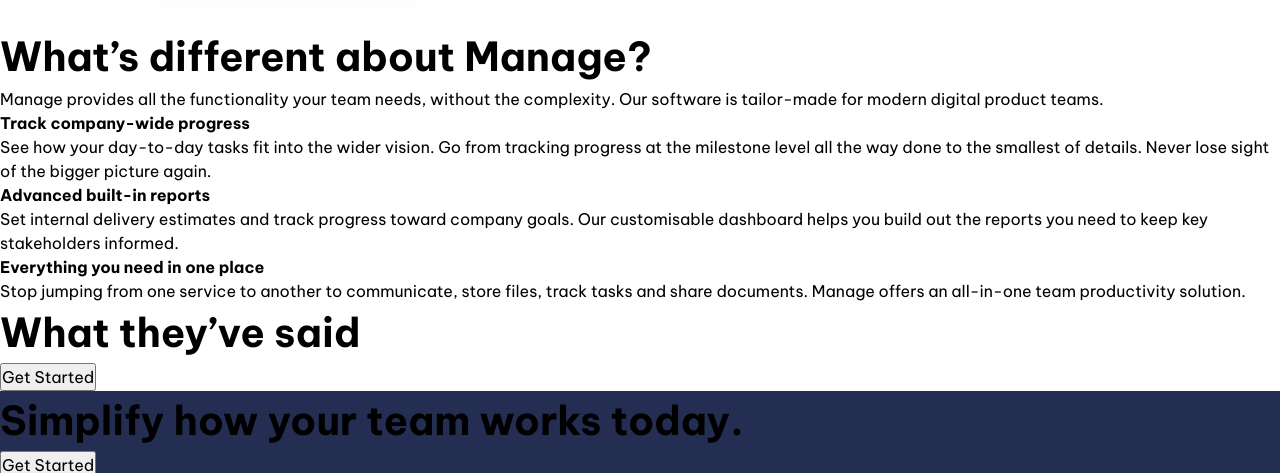
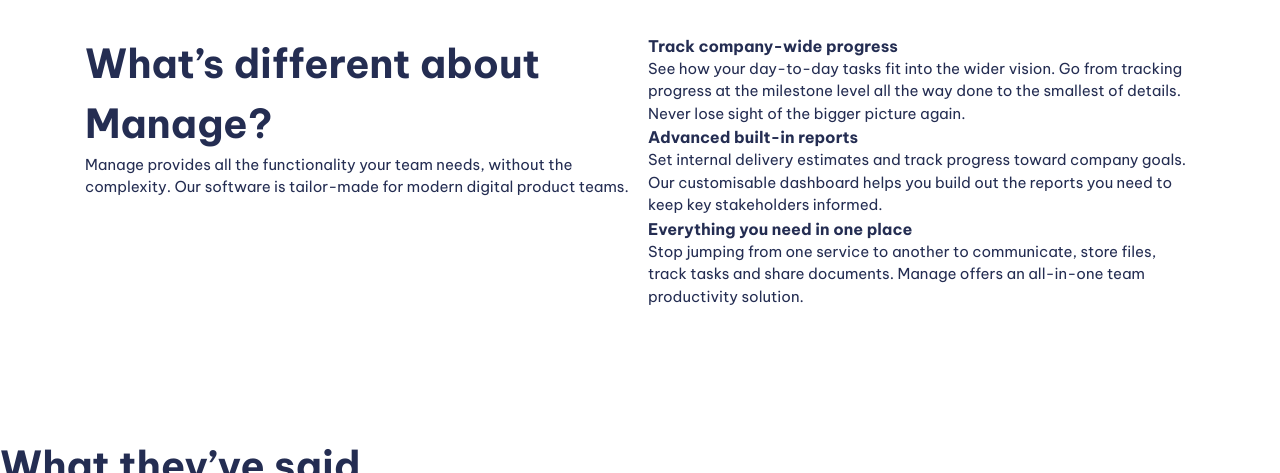
Before and after one commit to beckyuldashev/manage-page, a website built with Vite: page index.html in a window 1280 px wide. Shown: the part 890-1363 px from the top of the page. Built offline with nearby package versions, Linux system fonts and the light colour scheme.

Commit message:
Added general styles

```diff
--- a/index.html
+++ b/index.html
@@ -42,7 +42,7 @@
   </header>
 
   <main>
-    <section>
+    <section class="padding-block-900">
       <div class="container">
         <div class="even-columns">
           <div>
@@ -65,7 +65,7 @@
       </div>
     </section>
 
-    <section>
+    <section class="padding-block-900">
       <div class="container">
         <div class="even-columns">
           <div>
@@ -117,13 +117,13 @@
       </div>
     </section>
 
-    <section class="carousel">
+    <section class="carousel padding-block-700">
       <h2 class="fs-secondary-heading fw-bold">What they’ve said</h2>
 
       <button class="btn">Get Started</button>
     </section>
 
-    <section class="cta bg-primary-400 text-neutral-100">
+    <section class="cta bg-accent-400 text-neutral-100 padding-block-700">
       <div class="container">
         <div class="even-columns">
           <div>
@@ -144,6 +144,7 @@
         <div>
           <a href="#">
             <img src="images/logo.svg" alt="logo">
+          </a>
 
           <ul role="list" aria-label="Social links">
             <li>
@@ -162,7 +163,6 @@
               <img src="images/icon-instagram.svg" alt="" aria-label="instagram">
             </li>
           </ul>
-          </a>
         </div>
 
         <div>
@@ -198,7 +198,7 @@
         <div>
           <form action="">
             <input type="email" name="email">
-            <button>Go</button>
+            <button class="btn">Go</button>
           </form>
 
           <p>Copyright 2020. All Rights Reserved</p>
@@ -206,7 +206,7 @@
       </div>
     </div>
   </footer>
-  Anisha Li
+  <!-- Anisha Li
   “Manage has supercharged our team’s workflow. The ability to maintain
   visibility on larger milestones at all times keeps everyone motivated.”
 
@@ -221,7 +221,7 @@
 
   Shanai Gough
   “Their software allows us to track, manage and collaborate on our projects
-  from anywhere. It keeps the whole team in-sync without being intrusive.”
+  from anywhere. It keeps the whole team in-sync without being intrusive.” -->
 
   <script type="module" src="/main.js"></script>
 </body>
--- a/style.css
+++ b/style.css
@@ -4,11 +4,14 @@
 /* Css variables */
 
 :root {
+  --clr-accent-500: hsl(12, 60%, 45%);
   --clr-accent-400: hsl(12, 88%, 59%);
+  --clr-accent-300: hsl(12, 88%, 75%);
   --clr-accent-100: hsl(13, 100%, 96%);
 
   --clr-primary-400: hsl(228, 39%, 23%);
 
+  --clr-neutral-100: hsl(0, 0%, 100%);
   --clr-neutral-400: hsl(233, 12%, 13%);
   --clr-neutral-900: hsl(0, 0%, 0%);
 
@@ -34,6 +37,16 @@
   --fs-secondary-heading: var(--fs-700);
   --fs-nav: var(--fs-500);
   --fs-button: var(--fs-300);
+
+  --size-100: .25rem;
+  --size-200: .5rem;
+  --size-300: .75rem;
+  --size-400: 1rem;
+  --size-500: 1.5rem;
+  --size-600: 2rem;
+  --size-700: 3rem;
+  --size-800: 4rem;
+  --size-900: 5rem;
 }
 
 @media (min-width: 50em) {
@@ -192,11 +205,78 @@
 }
 
 
-/* Base */
+.container {
+  --max-width: 1110px;
+  --padding: 1rem;
+
+  width: min(var(--max-width), 100% - (var(--padding) * 2));
+  margin-inline: auto;
+}
+
+.padding-block-900 {
+  padding-block: var(--size-900);
+}
+
+.padding-block-700 {
+  padding-block: var(--size-700);
+}
+
+.even-columns {
+  display: grid;
+  gap: 1rem;
+}
+
+
+@media screen and (min-width: 50em) {
+  .even-columns {
+    grid-auto-flow: column;
+    grid-auto-columns: 1fr;
+  }
+}
+
+
+/* General styling */
 body {
   font-family: var(--ff-body);
+  font-size: var(--fs-body);
+  color: var(--clr-primary-400);
 }
 
-h1, h2, h3, h4, h5, h6 {
+h1,
+h2,
+h3,
+h4,
+h5,
+h6 {
   font-family: var(--ff-heading);
 }
+
+.btn {
+  padding: 1.25em 2.5em;
+  border-radius: 100vmax;
+  border: 0;
+  font-weight: var(--fw-bold);
+  font-size: var(--fs-button);
+  cursor: pointer;
+  color: var(--clr-neutral-100);
+  background-color: var(--clr-accent-400);
+  box-shadow: 0 1.125em 1em -1em var(--clr-accent-500);
+  text-decoration: none;
+  transition: 300ms ease;
+}
+
+.btn[data-type="inverted"] {
+  background-color: var(--clr-neutral-100);
+  color: var(--clr-accent-400);
+}
+
+.btn:hover,
+.btn:focus-visible {
+  background-color: var(--clr-accent-300);
+}
+
+.btn[data-type="inverted"]:hover,
+.btn[data-type="inverted"]:focus-visible {
+  background-color: var(--clr-neutral-100);
+  color: var(--clr-accent-300);
+}
```
Lines whose indentation alone changed are shown as unchanged.
